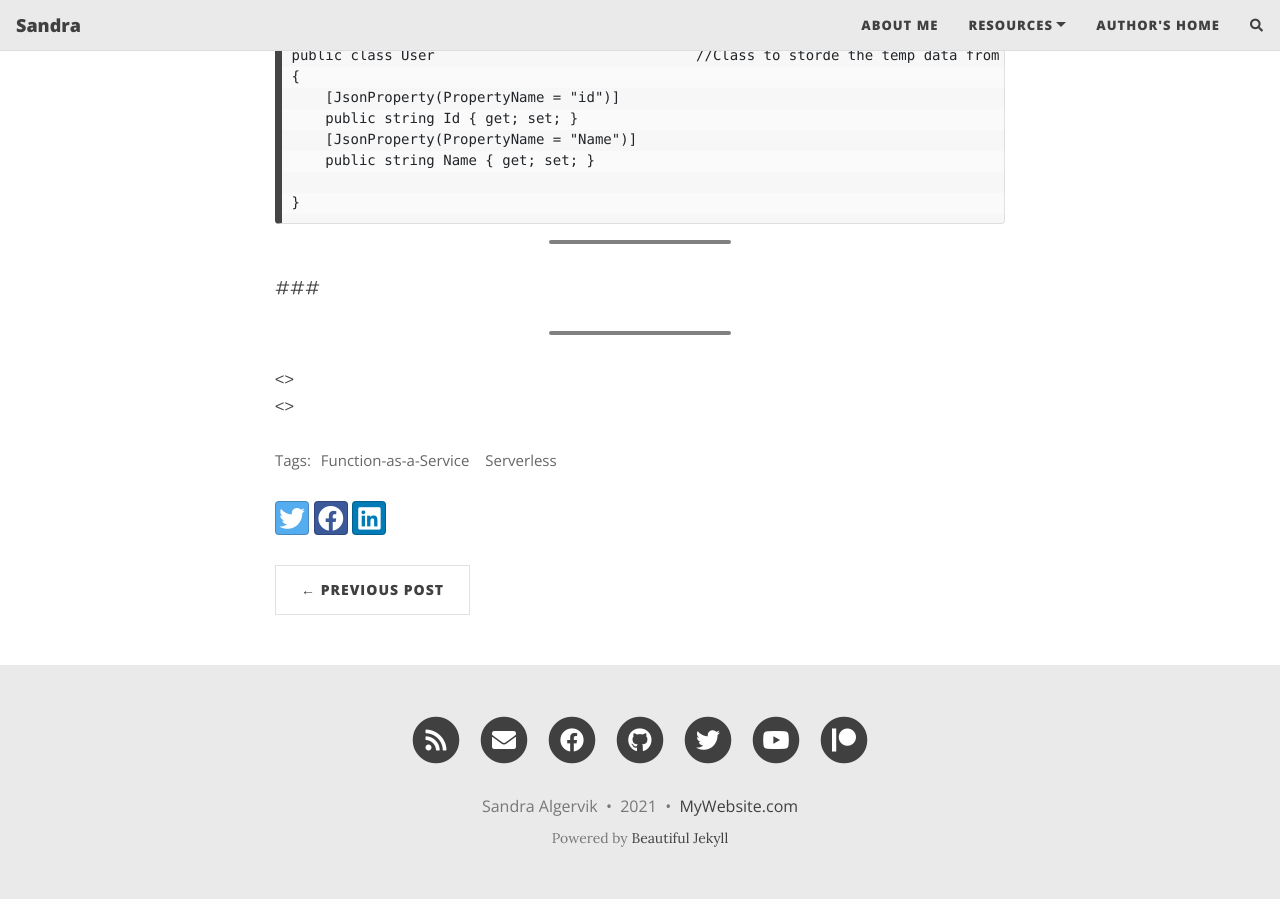
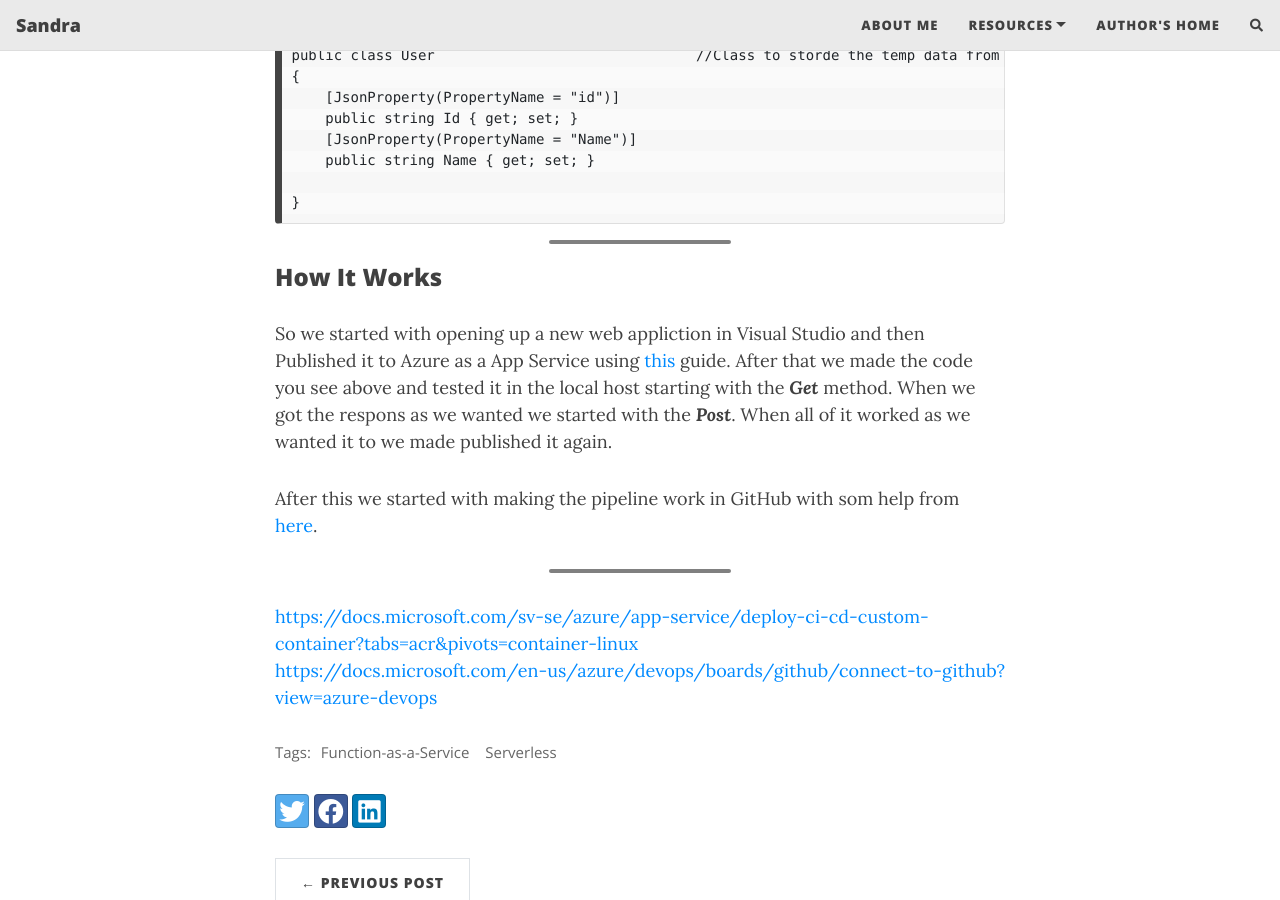
Before and after one commit to SaAlgervik/SaAlgerik.github.io, a Jekyll site: the page built from _posts/2021-09-22-Cloud-Applications.md, in a window 1280 px wide and 900 px high, scrolled down 2286 px. Built offline with Jekyll 4.4.1, drawn with Linux system fonts in a browser that asks for light colours; nearby versions of some CDN libraries; comment, search, counter and statistics services are not loaded.

Commit message:
Update 2021-09-22-Cloud-Applications.md

````diff
--- a/_posts/2021-09-22-Cloud-Applications.md
+++ b/_posts/2021-09-22-Cloud-Applications.md
@@ -96,11 +96,14 @@ public class User                               //Class to storde the temp data
 }
 ```
 _______________________
-###
+### How It Works
+So we started with opening up a new web appliction in Visual Studio and then Published it to Azure as a App Service using [this](https://docs.microsoft.com/en-us/azure/app-service/quickstart-dotnetcore?tabs=netcore31&pivots=development-environment-vs) guide. After that we made the code you see above and tested it in the local host starting with the ***Get*** method. When we got the respons as we wanted we started with the ***Post***. When all of it worked as we wanted it to we made published it again.
+
+After this we started with making the pipeline work in GitHub with som help from [here](https://docs.microsoft.com/sv-se/azure/app-service/deploy-ci-cd-custom-container?tabs=acr&pivots=container-linux).
 
 
 _______________________
 
 
-<>
-<>
+<https://docs.microsoft.com/sv-se/azure/app-service/deploy-ci-cd-custom-container?tabs=acr&pivots=container-linux>
+<https://docs.microsoft.com/en-us/azure/devops/boards/github/connect-to-github?view=azure-devops>
````
